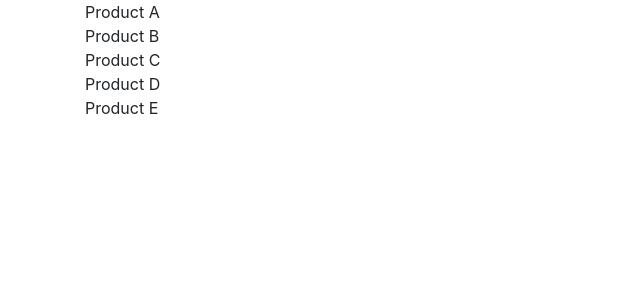
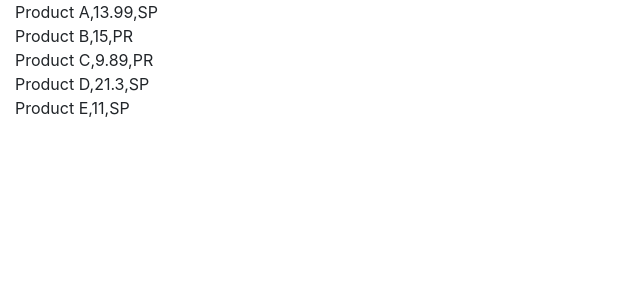
Before and after one commit to ojoaofernandes/labs, a React (Create React App) app in the folder react/shopping-list/: page / in a window 1280 px wide. Shown: the top 300 px of the page, without its empty margins (0-640 px from the left). Built offline with nearby package versions, Linux system fonts and the light colour scheme.

Commit message:
(React/shopping-list): Add the Product container.

```diff
--- a/react/shopping-list/src/components/App/index.js
+++ b/react/shopping-list/src/components/App/index.js
@@ -10,9 +10,9 @@ class App extends Component {
 
   render() {
     return (
-      <div className="container">
+      <div className="container-fluid">
         <div className="row">
-          <Products className="col-2" />
+          <Products className="col-4" />
         </div>
       </div>
     );
--- /dev/null
+++ b/react/shopping-list/src/components/Product/index.js
@@ -0,0 +1,26 @@
+import React from 'react';
+import PropTypes from 'prop-types';
+import './index.css';
+
+function Product({
+  id, name, price, location,
+}) {
+  return (
+    <div className="product" data-id={id}>
+      {name}
+      ,
+      {price}
+      ,
+      {location}
+    </div>
+  );
+}
+
+Product.propTypes = {
+  id: PropTypes.string.isRequired,
+  name: PropTypes.string.isRequired,
+  price: PropTypes.number.isRequired,
+  location: PropTypes.string.isRequired,
+};
+
+export default Product;
--- a/react/shopping-list/src/components/Products/index.js
+++ b/react/shopping-list/src/components/Products/index.js
@@ -1,13 +1,12 @@
 import React from 'react';
 import PropTypes from 'prop-types';
+import Product from '../Product';
 import './index.css';
 
 function Products({ className, products }) {
   return (
     <div className={`products ${className}`}>
-      {products.map(product => (
-        <div key={product.id}>{product.name}</div>
-      ))}
+      {products.map(product => <Product key={product.id} {...product} />)}
     </div>
   );
 }
```
Also changed, not shown: react/shopping-list/src/components/Product/index.css (added).
